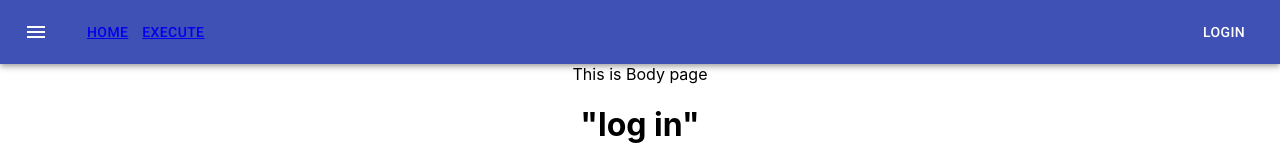
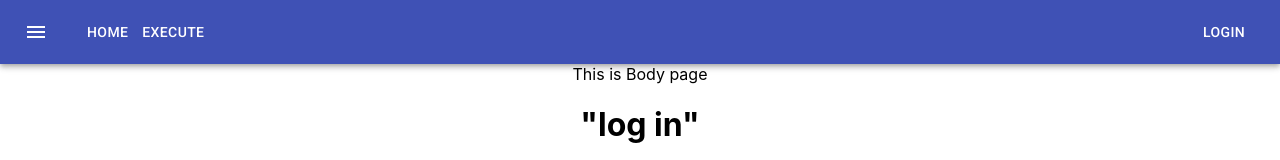
Before and after one commit to Suedo/PlayScalaReact, a React (Create React App) app in the folder ui/: page / in a window 1280 px wide. Shown: the top 160 px of the page. Built offline with nearby package versions, Linux system fonts and the light colour scheme.

Commit message:
UI: remove the default 'underline' and 'color' of a link element

```diff
--- a/ui/src/App.css
+++ b/ui/src/App.css
@@ -36,3 +36,9 @@
     transform: rotate(360deg);
   }
 }
+
+/* This is to remove the default 'underline' and 'color' of a link element */
+a {
+  text-decoration: none;
+  color: inherit;
+}
```
